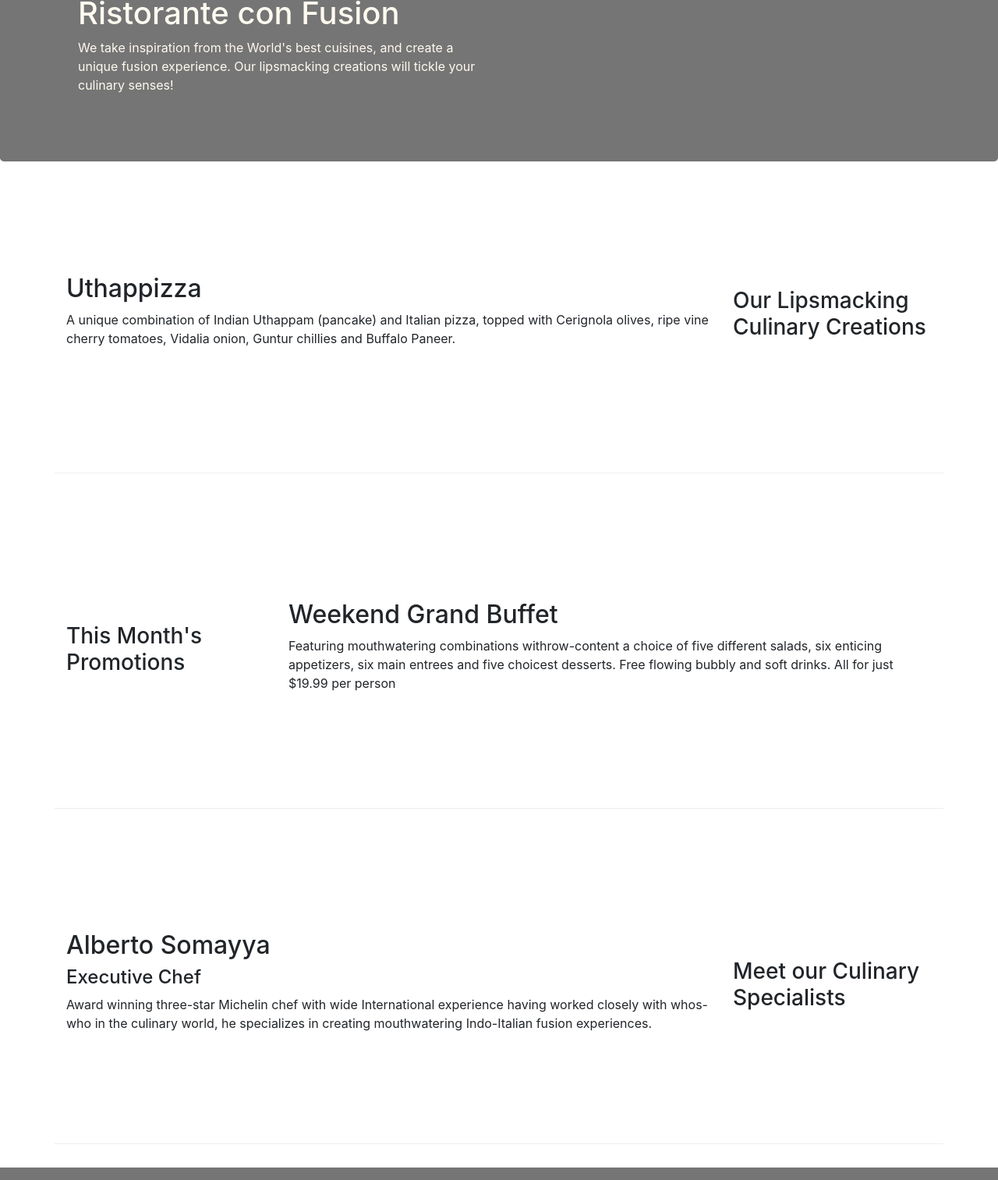
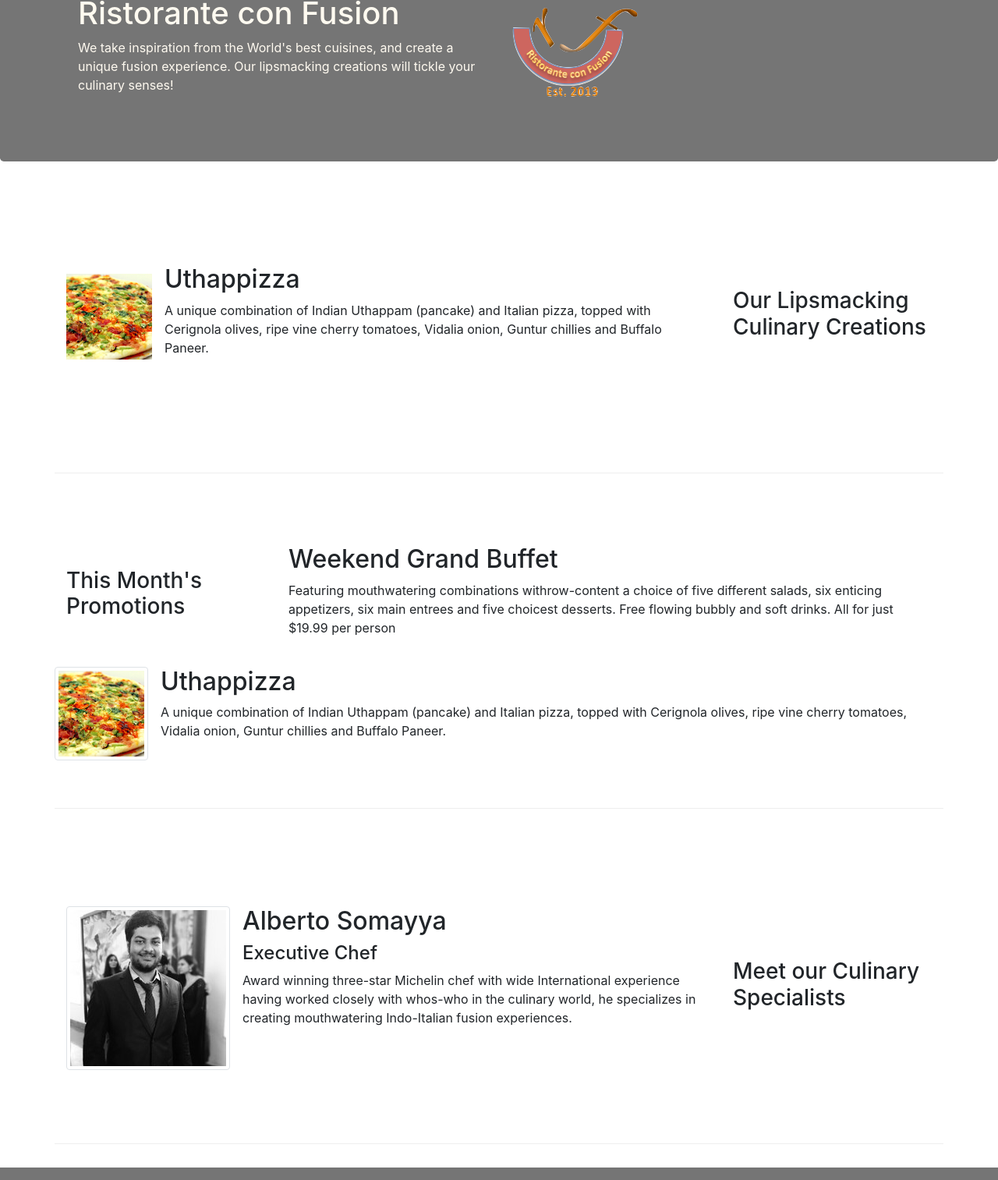
Before and after one commit to km2574/lazy_restaurant, a website: page index.html in a window 1280 px wide. Shown: the part 127-1640 px from the top of the page at 78% size. Drawn offline with nearby package versions, Linux system fonts and the light colour scheme.

Commit message:
images and media

```diff
--- a/index.html
+++ b/index.html
@@ -21,7 +21,7 @@
           <button class="navbar-toggler" type="button" data-toggle="collapse" data-target="#Navbar">
               <span class="navbar-toggler-icon"></span>
           </button>
-          <a class="navbar-brand mr-auto" href="#">Ristorante Con Fusion</a>
+          <a class="navbar-brand mr-auto" href="#"><img src="img/logo.png" height="30" width="41" alt=""></a>
           <div class="collapse navbar-collapse" id="Navbar">
               <ul class="navbar-nav mr-auto">
                   <li class="nav-item active"><a class="nav-link" href="#"><span class="fa fa-home fa-lg"></span> Home</a></li>
@@ -39,7 +39,8 @@
                     <h1>Ristorante con Fusion</h1>
                     <p>We take inspiration from the World's best cuisines, and create a unique fusion experience. Our lipsmacking creations will tickle your culinary senses!</p>
                 </div>
-                <div class="col-12 col-sm">
+                <div class="col-12 col-sm align-self-center">
+                    <img src="img/logo.png" class="img-fluid" alt="">
                 </div>
             </div>
         </div>
@@ -51,8 +52,13 @@
                 <h3>Our Lipsmacking Culinary Creations</h3>
             </div>
             <div class="col col-sm order-sm-first col-md">
-                <h2>Uthappizza</h2>
-                <p>A unique combination of Indian Uthappam (pancake) and Italian pizza, topped with Cerignola olives, ripe vine cherry tomatoes, Vidalia onion, Guntur chillies and Buffalo Paneer.</p>
+              <div class="media">
+                <img class="d-flex mr-3 image-thumbnail align-self-center" src="img/uthappizza.png" alt="uthappizza">
+                <div class="media-body">
+                  <h2 class="mt-0">Uthappizza</h2>
+                  <p>A unique combination of Indian Uthappam (pancake) and Italian pizza, topped with Cerignola olives, ripe vine cherry tomatoes, Vidalia onion, Guntur chillies and Buffalo Paneer.</p>
+                </div>
+              </div>
             </div>
         </div>
 
@@ -64,7 +70,13 @@
             <div class="col col-sm col-md">
                 <h2>Weekend Grand Buffet</h2>
                 <p>Featuring mouthwatering combinations withrow-content a choice of five different salads, six enticing appetizers, six main entrees and five choicest desserts. Free flowing bubbly and soft drinks. All for just $19.99 per person </p>
-            </div>
+            </div><div class="media">
+                <img class="d-flex mr-3 img-thumbnail align-self-center" src="img/uthappizza.png" alt="uthappizza">
+                <div class="media-body">
+                  <h2 class="mt-0">Uthappizza</h2>
+                  <p>A unique combination of Indian Uthappam (pancake) and Italian pizza, topped with Cerignola olives, ripe vine cherry tomatoes, Vidalia onion, Guntur chillies and Buffalo Paneer.</p>
+                </div>
+              </div>
         </div>
 
         <div class="row row-content align-items-center">
@@ -72,9 +84,14 @@
                 <h3>Meet our Culinary Specialists</h3>
             </div>
             <div class="col col-sm order-sm-first col-md">
-                <h2>Alberto Somayya</h2>
-                <h4>Executive Chef</h4>
-                <p>Award winning three-star Michelin chef with wide International experience having worked closely with whos-who in the culinary world, he specializes in creating mouthwatering Indo-Italian fusion experiences. </p>
+              <div class="media">
+                <img class="d-flex mr-3 img-thumbnail align-self-center" src="img/kumar.jpeg" alt="uthappizza">
+                <div class="media-body">
+                  <h2 class="mt-0">Alberto Somayya</h2>
+                  <h4 class="mt-0">Executive Chef</h4>
+                  <p class="d-none d-sm-block">Award winning three-star Michelin chef with wide International experience having worked closely with whos-who in the culinary world, he specializes in creating mouthwatering Indo-Italian fusion experiences. </p>
+                </div>
+              </div>
             </div>
         </div>
     </div>
```
Also changed, not shown: aboutus.html (+3 -2 lines), contactus.html (+3 -2 lines), img/alberto.png (added), img/buffet.png (added), img/kumar.jpeg (added), img/logo.png (added), img/uthappizza.png (added), 1 other file.
